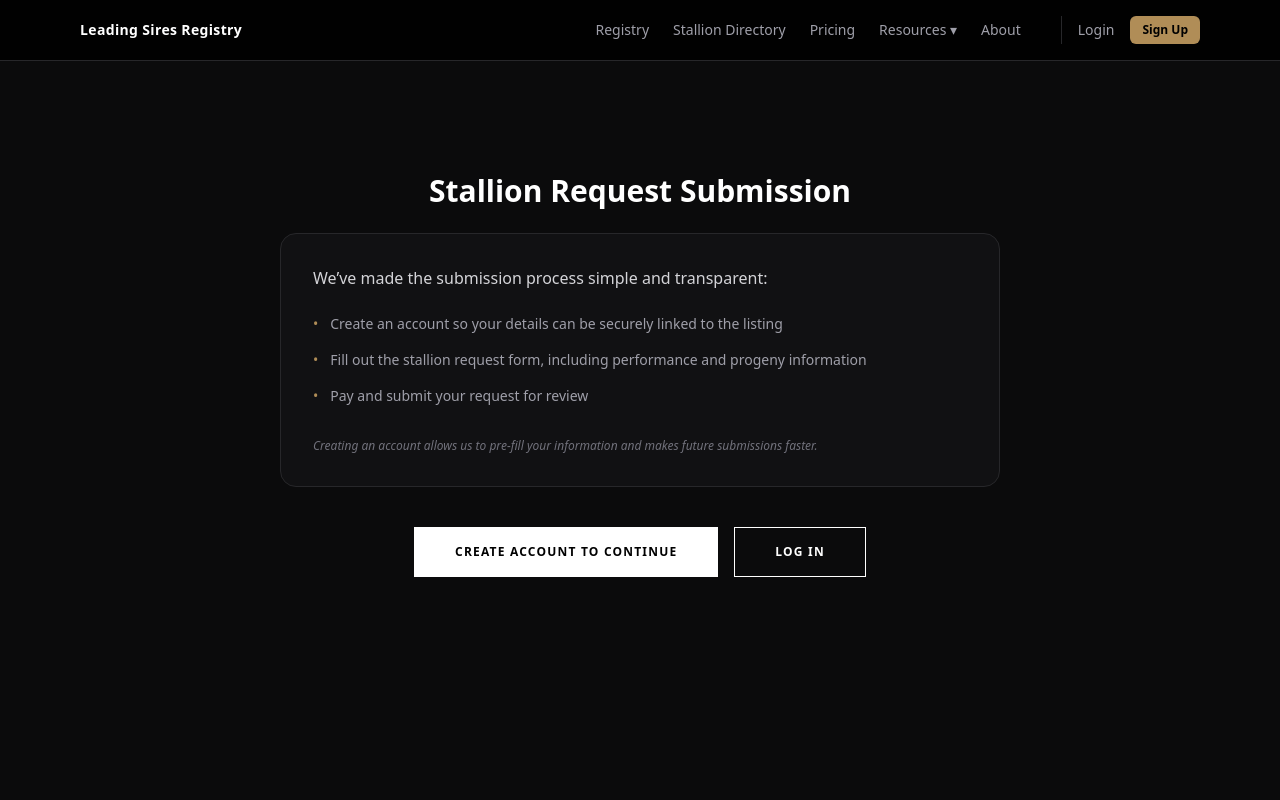
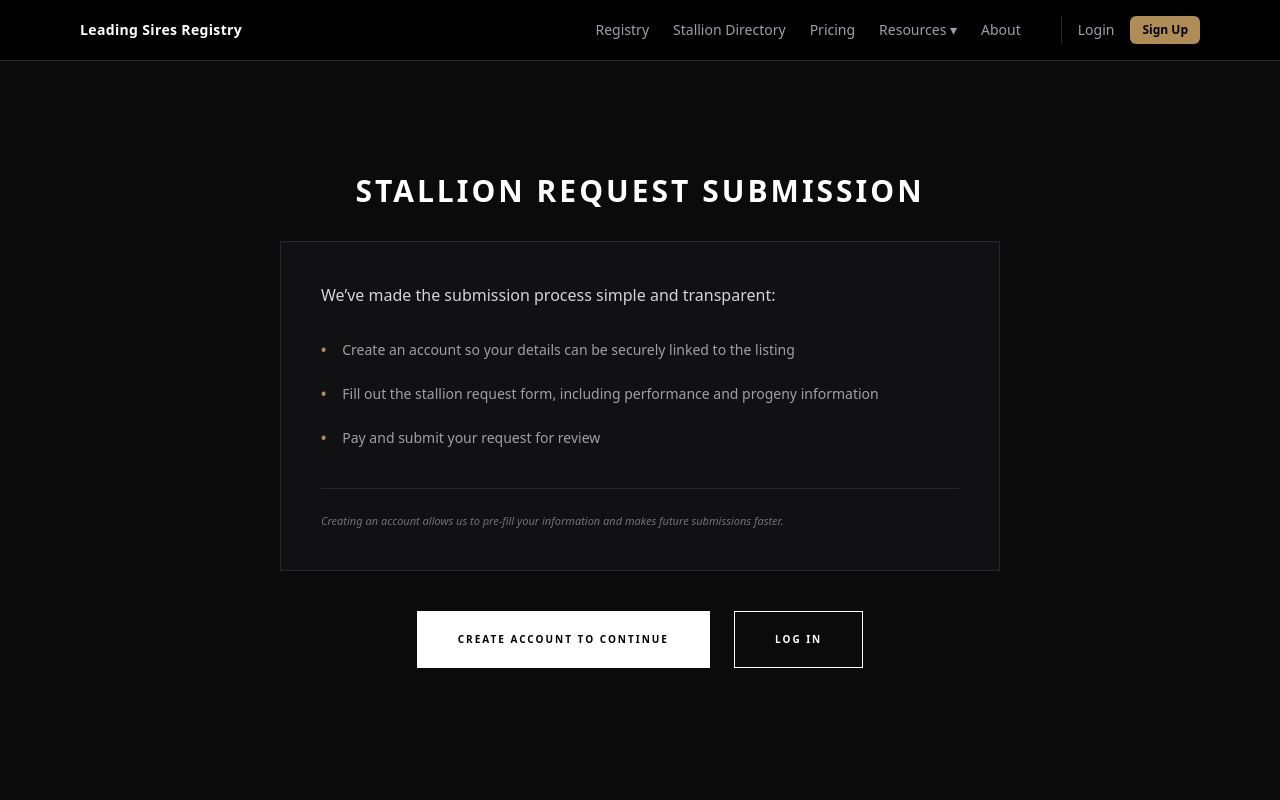
Before and after one commit to shahjalal-web/stallion-registry, a Next.js app: page /submit-stallion/before-submit in a window 1280 px wide. Shown: the top 800 px of the page. Built offline with nearby package versions, Linux system fonts and the light colour scheme.

Commit message:
after finish last revition

```diff
--- a/src/app/login/page.tsx
+++ b/src/app/login/page.tsx
@@ -3,6 +3,7 @@
 import { useState } from "react";
 import Link from "next/link";
 import { useAuth } from "../auth-context";
+import { useSearchParams, useRouter } from "next/navigation";
 
 export default function LoginPage() {
   const [email, setEmail] = useState("");
@@ -10,9 +11,21 @@ export default function LoginPage() {
   const [showPassword, setShowPassword] = useState(false);
   const { login, error } = useAuth();
 
-  const handleSubmit = (e: React.FormEvent) => {
+  const router = useRouter();
+  const searchParams = useSearchParams();
+
+  // URL থেকে redirect পাথ খুঁজে বের করা, না থাকলে ডিফল্ট /profile
+  const redirectTo = searchParams.get("redirect") || "/profile";
+
+  const handleSubmit = async (e: React.FormEvent) => {
     e.preventDefault();
-    login(email, password);
+    await login(email, password);
+
+    // লগ-ইন সফল হলে রিডাইরেক্ট হবে
+    // দ্রষ্টব্য: আপনার auth-context যদি সফল লগ-ইন এ এরর না দেয়, তবেই এটি কাজ করবে
+    if (!error) {
+      router.push(redirectTo);
+    }
   };
 
   return (
--- a/src/app/signup/page.tsx
+++ b/src/app/signup/page.tsx
@@ -1,8 +1,10 @@
+/* eslint-disable @typescript-eslint/no-explicit-any */
 "use client";
 
 import { useState } from "react";
 import Link from "next/link";
 import { useAuth } from "../auth-context";
+import { useSearchParams, useRouter } from "next/navigation";
 
 export default function SignupPage() {
   const [name, setName] = useState("");
@@ -11,10 +13,39 @@ export default function SignupPage() {
   const [showPassword, setShowPassword] = useState(false);
   const { signup, error } = useAuth();
 
-  const handleSubmit = (e: React.FormEvent) => {
-    e.preventDefault();
-    signup({ name, email, subscription: "free", registeredStallions: [], favorites: [] }, password);
-  };
+  const router = useRouter();
+  const searchParams = useSearchParams();
+
+  // URL থেকে redirect পাথ খুঁজে বের করা, না থাকলে ডিফল্ট /profile
+  const redirectTo = searchParams.get("redirect") || "/profile";
+
+const handleSubmit = async (e: React.FormEvent) => {
+  e.preventDefault();
+
+  try {
+    // ১. সাইন-আপ প্রসেস শুরু এবং এর রেসপন্সটি ধরা
+    // দ্রষ্টব্য: আপনার signup ফাংশন যেন সফল হলে 'true' বা ইউজার অবজেক্ট রিটার্ন করে
+    const response: any = await signup({
+      name,
+      email,
+      subscription: "free",
+      registeredStallions: [],
+      favorites: []
+    }, password);
+
+    // ২. শুধুমাত্র যদি রেসপন্স সফল হয় (কোনো এরর না থাকে), তবেই রিডাইরেক্ট হবে
+    // এখানে 'response' এর বদলে আপনি 'if (!error)' চেক করতে পারেন যদি আপনার context সেভাবে সেট করা থাকে
+    if (response) {
+      router.push(redirectTo);
+    }
+
+  } catch (err) {
+    // ৩. ডুপ্লিকেট ইমেইল বা অন্য কোনো এরর হলে এখানে আসবে
+    // এখানে শুধু এরর কনসোলে দেখাবে, রিডাইরেক্ট (router.push) হবে না
+    console.error("Signup failed:", err);
+    // এখানে ইউজারকে এরর মেসেজ দেখানোর জন্য আপনার স্টেট আপডেট করতে পারেন
+  }
+};
 
   return (
     <div className="min-h-screen bg-black flex items-center justify-center p-6">
@@ -66,7 +97,7 @@ export default function SignupPage() {
         </form>
 
         <p className="mt-6 text-center text-zinc-500 text-sm">
-          Already have an account? <Link href="/login" className="text-[#D4AF37] hover:underline">Login</Link>
+          Already have an account? <Link href={`/login?redirect=${redirectTo}`} className="text-[#D4AF37] hover:underline">Login</Link>
         </p>
       </div>
     </div>
--- a/src/app/submit-stallion/before-submit/page.tsx
+++ b/src/app/submit-stallion/before-submit/page.tsx
@@ -6,49 +6,56 @@ import { useAuth } from "@/app/auth-context";
 export default function StallionRequestPage() {
   const { user } = useAuth();
 
-  // ১. ইউজার লগ-ইন না থাকলে এই ভিউটি দেখাবে
+  // ১. লগ-আউট ইউজার: শুধুমাত্র প্রসেস কপি এবং CTAs দেখবে
   if (!user) {
     return (
       <div className="max-w-3xl mx-auto py-20 px-6 text-center">
-        <h1 className="text-3xl font-bold text-white mb-6">Stallion Request Submission</h1>
+        <h1 className="text-3xl font-bold text-white mb-8 uppercase tracking-widest">
+          Stallion Request Submission
+        </h1>
 
-        <div className="bg-zinc-900/50 border border-zinc-800 rounded-2xl p-8 mb-10 text-left">
-          <p className="text-zinc-300 mb-6">
+        <div className="bg-zinc-900/50 border border-zinc-800 rounded-none p-10 text-left mb-10">
+          <p className="text-zinc-300 mb-8 leading-relaxed">
             We’ve made the submission process simple and transparent:
           </p>
 
-          {/* ক্লায়েন্টের দেওয়া বুলেট পয়েন্টগুলো এখানে হুবহু বসানো হয়েছে */}
-          <ul className="space-y-4 text-zinc-400 text-sm mb-8">
-            <li className="flex items-start gap-3">
-              <span className="text-[#b08d57]">•</span>
-              <span>Create an account so your details can be securely linked to the listing</span>
+          <ul className="space-y-6 text-zinc-400 text-sm mb-10">
+            <li className="flex items-start gap-4">
+              <span className="text-[#b08d57] font-bold">•</span>
+              <span>
+                Create an account so your details can be securely linked to the
+                listing
+              </span>
             </li>
-            <li className="flex items-start gap-3">
-              <span className="text-[#b08d57]">•</span>
-              <span>Fill out the stallion request form, including performance and progeny information</span>
+            <li className="flex items-start gap-4">
+              <span className="text-[#b08d57] font-bold">•</span>
+              <span>
+                Fill out the stallion request form, including performance and
+                progeny information
+              </span>
             </li>
-            <li className="flex items-start gap-3">
-              <span className="text-[#b08d57]">•</span>
+            <li className="flex items-start gap-4">
+              <span className="text-[#b08d57] font-bold">•</span>
               <span>Pay and submit your request for review</span>
             </li>
           </ul>
 
-          <p className="text-zinc-500 text-xs italic">
-            Creating an account allows us to pre-fill your information and makes future submissions faster.
+          <p className="text-zinc-500 text-[11px] italic border-t border-zinc-800 pt-6">
+            Creating an account allows us to pre-fill your information and makes
+            future submissions faster.
           </p>
         </div>
 
-        {/* ক্লায়েন্টের নির্দেশিত CTAs */}
-        <div className="flex flex-col sm:flex-row justify-center gap-4">
+        <div className="flex flex-col sm:flex-row justify-center gap-6">
           <Link
-            href="/signup"
-            className="rounded-none border border-white bg-white px-10 py-4 text-xs font-bold uppercase tracking-widest text-black transition hover:bg-transparent hover:text-white"
+            href="/signup?redirect=/submit-stallion/before-submit"
+            className="flex-1 sm:flex-none text-center rounded-none border border-white bg-white px-10 py-5 text-[10px] font-bold uppercase tracking-[0.2em] text-black transition hover:bg-transparent hover:text-white"
           >
             Create account to continue
           </Link>
           <Link
-            href="/login"
-            className="rounded-none border border-white px-10 py-4 text-xs font-bold uppercase tracking-widest text-white transition hover:bg-white hover:text-black"
+            href="/login?redirect=/submit-stallion/before-submit"
+            className="flex-1 sm:flex-none text-center rounded-none border border-white px-10 py-5 text-[10px] font-bold uppercase tracking-[0.2em] text-white transition hover:bg-white hover:text-black"
           >
             Log in
           </Link>
@@ -57,18 +64,49 @@ export default function StallionRequestPage() {
     );
   }
 
-  // ২. ইউজার লগ-ইন থাকলে এবং অ্যাকাউন্ট কমপ্লিট হলে এই বাটনটি দেখাবে
+  // ২. লগ-ইন ইউজার: সরাসরি "Start stallion request" বাটন দেখবে
   return (
-    <div className="max-w-3xl mx-auto py-20 px-6 text-center">
-      <h1 className="text-3xl font-bold text-white mb-8">Stallion Request</h1>
-      <p className="text-zinc-400 mb-10">Welcome back! You can now start your stallion submission request.</p>
+    <div className="max-w-3xl mx-auto py-24 px-6 text-center">
+      <div className="mx-auto mb-8 flex h-20 w-20 items-center justify-center rounded-full bg-[#b08d57]/10 text-[#b08d57]">
+        <svg
+          className="h-10 w-10"
+          fill="none"
+          stroke="currentColor"
+          viewBox="0 0 24 24"
+        >
+          <path
+            strokeLinecap="round"
+            strokeLinejoin="round"
+            strokeWidth={2}
+            d="M9 12l2 2 4-4m6 2a9 9 0 11-18 0 9 9 0 0118 0z"
+          />
+        </svg>
+      </div>
+
+      <h1 className="text-3xl font-bold text-white mb-4 uppercase tracking-wider">
+        Account Verified
+      </h1>
+
+      <div className="max-w-md mx-auto space-y-4 mb-12">
+        <p className="text-zinc-400 text-sm leading-relaxed">
+          Welcome back! Your account creation is complete. You can now proceed
+          to the stallion request form.
+        </p>
+        <p className="text-zinc-500 text-[11px] uppercase tracking-widest">
+          Step 2 of 3: Detailed Information & Secure Payment
+        </p>
+      </div>
 
       <Link
-        href="/submit-stallion" // এখানে আপনার অরিজিনাল ফর্মের লিঙ্ক দিন
-        className="inline-block rounded-none border border-[#b08d57] bg-[#b08d57] px-12 py-5 text-sm font-bold uppercase tracking-widest text-black transition hover:bg-transparent hover:text-[#b08d57]"
+        href="/submit-stallion" // আসল ফর্মের পাথ
+        className="inline-block rounded-none border border-[#b08d57] bg-[#b08d57] px-12 py-5 text-[11px] font-bold uppercase tracking-[0.3em] text-black transition hover:bg-transparent hover:text-[#b08d57]"
       >
         Start stallion request
       </Link>
+
+      <p className="mt-8 text-[10px] text-zinc-600 uppercase tracking-[0.2em]">
+        Requester details will be pre-filled from your profile
+      </p>
     </div>
   );
 }
```
